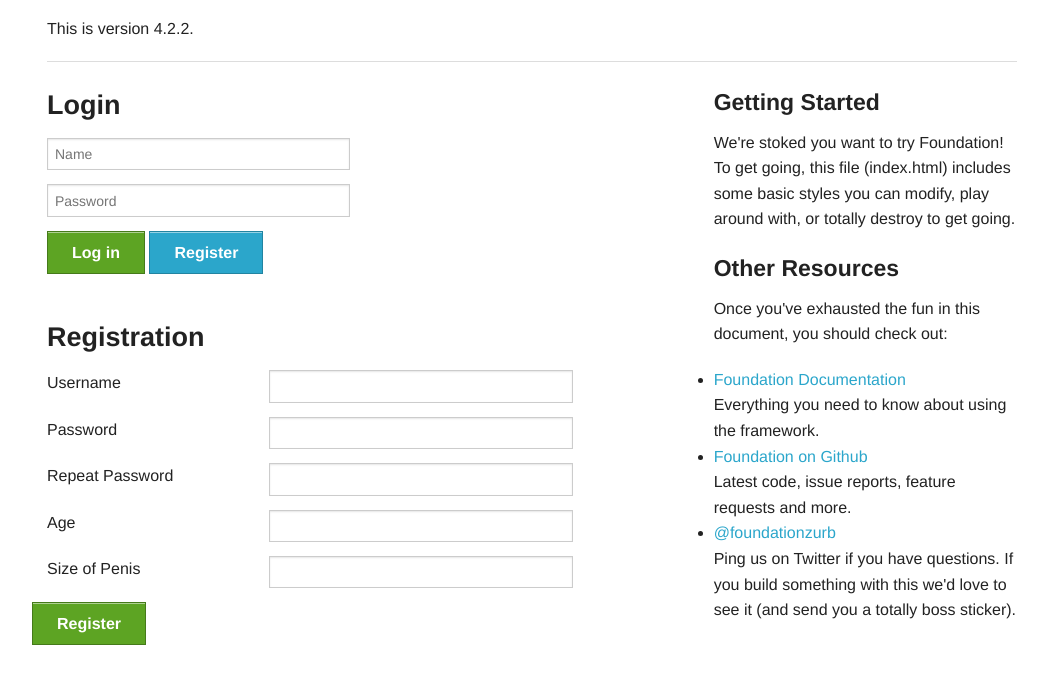
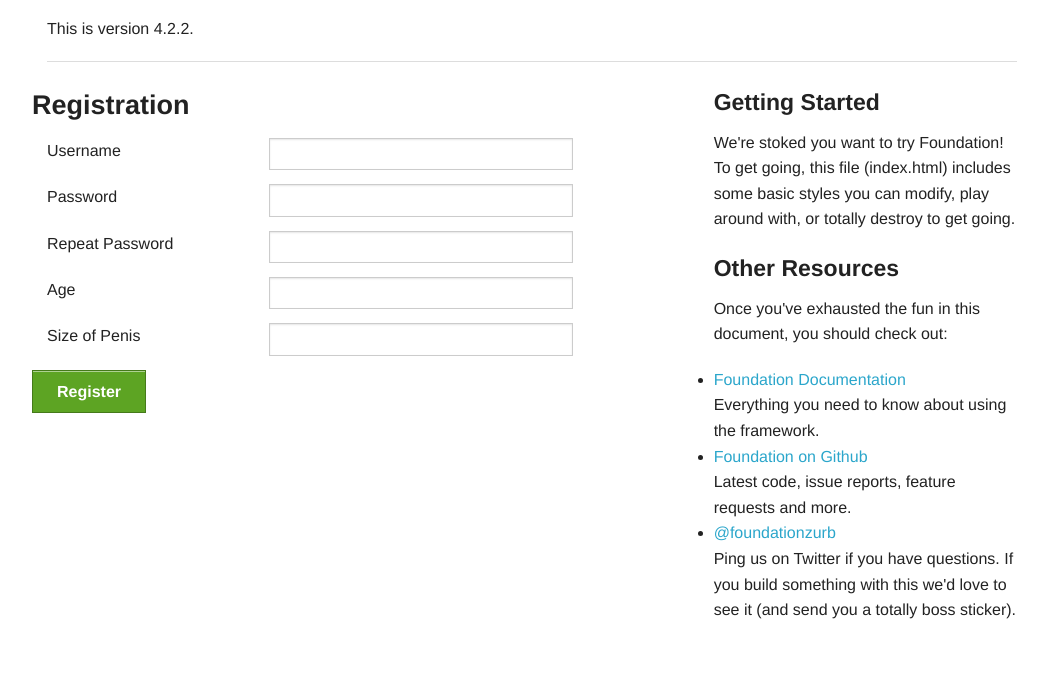
Before and after one commit to davidbrazdil/scanbook, a plain HTML site: page client/index.html in a window 1280 px wide. Shown: the part 62-746 px from the top of the page, without its empty margins (108-1156 px from the left). Drawn offline with nearby package versions, Linux system fonts and the light colour scheme.

Commit message:
schovavani

```diff
--- a/client/index.html
+++ b/client/index.html
@@ -28,25 +28,31 @@
 	</div>
 
 	<div class="row">
+
 		<div class="large-8 columns">
+
+			<div class="row" style="display:none">
+
 				<h3>Login</h3>
 
-			<div class="row">
 				<div class="large-6 columns">
-					<form>
+
 			        <input type="text" size="30" placeholder="Name">
 			        <input type="password" name="pass" value="" placeholder="Password">
 			        <p><a href="#" class="success button">Log in</a>
 			        	<a href="#" class="medium button">Register</a></p>
-			   		</form>
+
 				</div>
 
 			</div>
 
 
 
+			<div class="row" style="display:non">
+
 				<h3>Registration</h3>
 
+				<div class="large-12 columns">
 					<div class="row">
 						<div class="large-4 columns">
 							<p>Username</p>
@@ -121,17 +127,13 @@
 						</div>
 					</div>
 
-
-
 					<div class="row">
 					 <p><a href="#" class="success button">Register</a></p>
 					</div>
+				</div>
+			</div>
 
 		</div>
-
-
-
-
 
 		<div class="large-4 columns">
 			<h4>Getting Started</h4>
```
Lines whose indentation alone changed are shown as unchanged.
